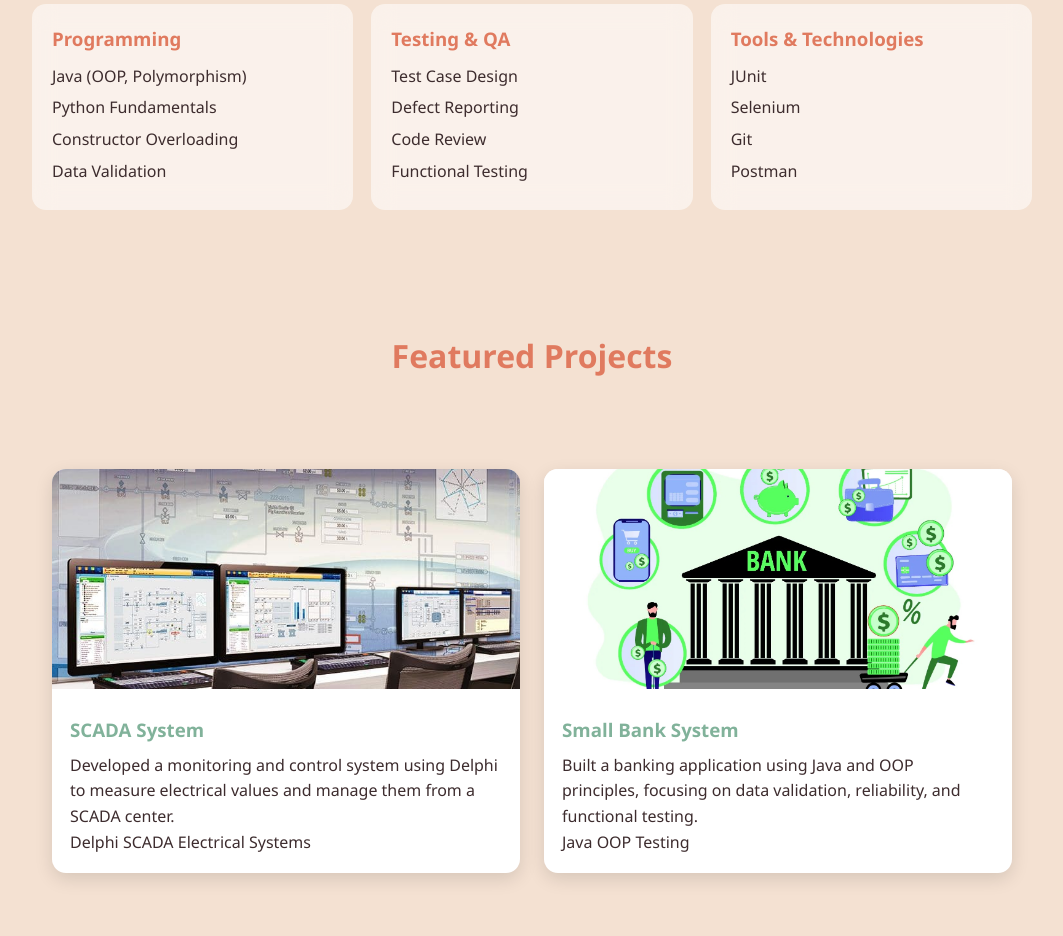
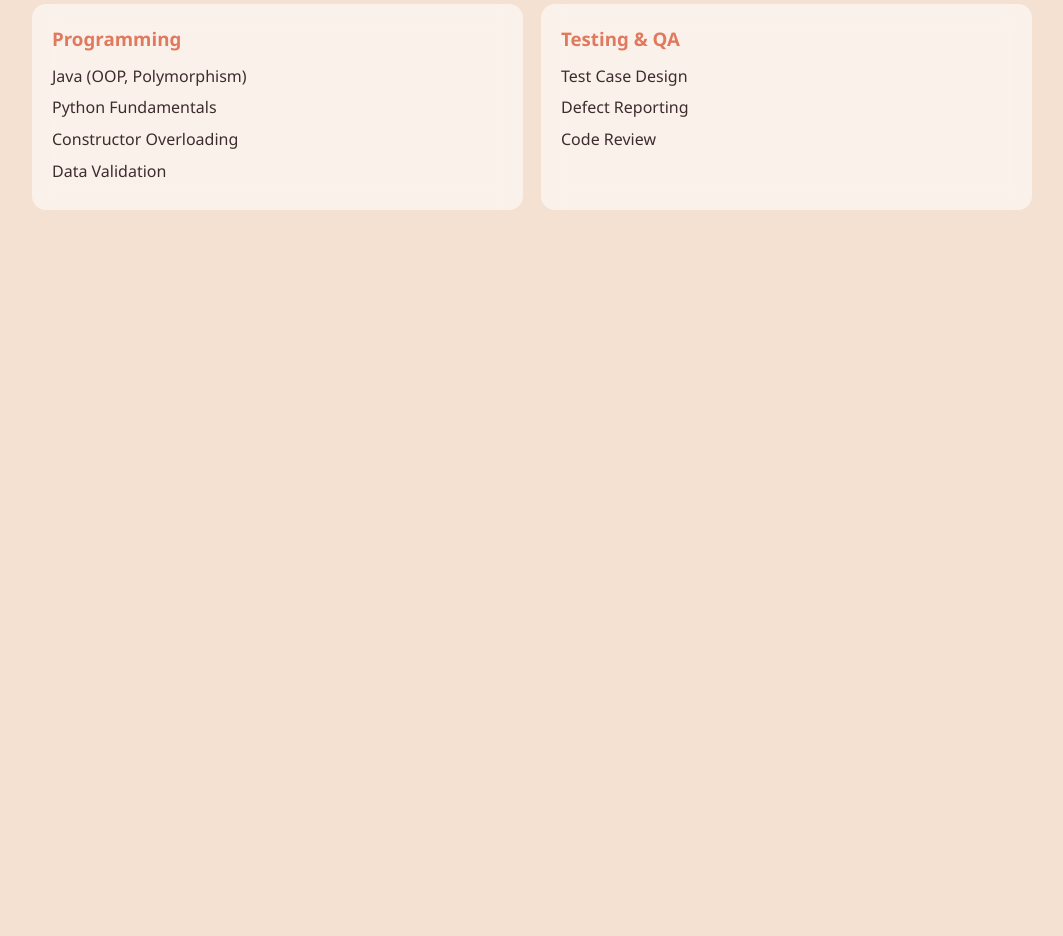
Before and after one commit to engmanalroziek/github.io, a plain HTML site: page index.html in a window 1280 px wide. Shown: the part 1159-2095 px from the top of the page, without its empty margins (108-1171 px from the left). After the commit the page ends 1429 px from the top, so only its background shows below. Drawn offline with Linux system fonts and the light colour scheme.

Commit message:
Update index.html
update file

```diff
--- a/index.html
+++ b/index.html
@@ -26,10 +26,7 @@
       justify-content: space-between;
       gap: 40px;
     }
-    .hero-text {
-      flex: 1;
-      text-align: center;
-    }
+    .hero-text { flex: 1; text-align: center; }
     .hero-text h1 { font-size: 2.8rem; margin-bottom: 10px; }
     .hero-text p.subtitle { font-size: 1.2rem; opacity: 0.95; margin-bottom: 18px; }
     .contact-info { display: flex; gap: 12px; flex-wrap: wrap; justify-content: center; margin-top: 10px; }
@@ -39,16 +36,10 @@
     }
     .contact-info a:hover { background: #fff; color: #E07A5F; box-shadow: 0 6px 18px rgba(0,0,0,0.25); }
 
-    /* Profile image on the right */
-    .hero-image {
-      flex: 0 0 340px;
-      display: flex;
-      justify-content: flex-end;
-    }
+    /* Profile image */
+    .hero-image { flex: 0 0 340px; display: flex; justify-content: flex-end; }
     .profile-image {
-      width: 300px;
-      height: 300px;
-      border-radius: 50%;
+      width: 300px; height: 300px; border-radius: 50%;
       border: 6px solid rgba(255,255,255,0.75);
       box-shadow: 0 0 30px rgba(0,0,0,0.35);
       object-fit: cover;
@@ -97,6 +88,11 @@
     .project-content { padding: 18px; }
     .project-content h3 { color: #81B29A; margin-bottom: 8px; }
     .project-content p { color: #3D2C2E; }
+    .project-tech { margin-top: 10px; display: flex; gap: 8px; flex-wrap: wrap; }
+    .tech-tag {
+      background: linear-gradient(135deg, #E07A5F, #81B29A);
+      color: #fff; padding: 4px 12px; border-radius: 20px; font-size: 0.85rem;
+    }
 
     /* Footer */
     footer {
@@ -152,61 +148,4 @@
           <li>Test Case Design</li>
           <li>Defect Reporting</li>
           <li>Code Review</li>
-          <li>Functional Testing</li>
-        </ul>
-      </div>
-      <div class="skill-card">
-        <h3>Tools & Technologies</h3>
-        <ul>
-          <li>JUnit</li>
-          <li>Selenium</li>
-          <li>Git</li>
-          <li>Postman</li>
-        </ul>
-      </div>
-    </div>
-  </section>
-
-  <!-- Projects -->
-  <section class="projects">
-    <h2>Featured Projects</h2>
-    <div class="projects-grid">
-      <div
-<!-- Projects -->
-<section class="projects">
-  <div class="projects-grid">
-
-    <!-- SCADA Project -->
-    <div class="project-card">
-      <div class="project-image">
-        <img src="scada.jpg" alt="SCADA System">
-      </div>
-      <div class="project-content">
-        <h3>SCADA System</h3>
-        <p>Developed a monitoring and control system using Delphi to measure electrical values and manage them from a SCADA center.</p>
-        <div class="project-tech">
-          <span class="tech-tag">Delphi</span>
-          <span class="tech-tag">SCADA</span>
-          <span class="tech-tag">Electrical Systems</span>
-        </div>
-      </div>
-    </div>
-
-    <!-- Bank Project -->
-    <div class="project-card">
-      <div class="project-image">
-        <img src="bank.jpg" alt="Bank System">
-      </div>
-      <div class="project-content">
-        <h3>Small Bank System</h3>
-        <p>Built a banking application using Java and OOP principles, focusing on data validation, reliability, and functional testing.</p>
-        <div class="project-tech">
-          <span class="tech-tag">Java</span>
-          <span class="tech-tag">OOP</span>
-          <span class="tech-tag">Testing</span>
-        </div>
-      </div>
-    </div>
-
-  </div>
-</section>
+          <li>
```
